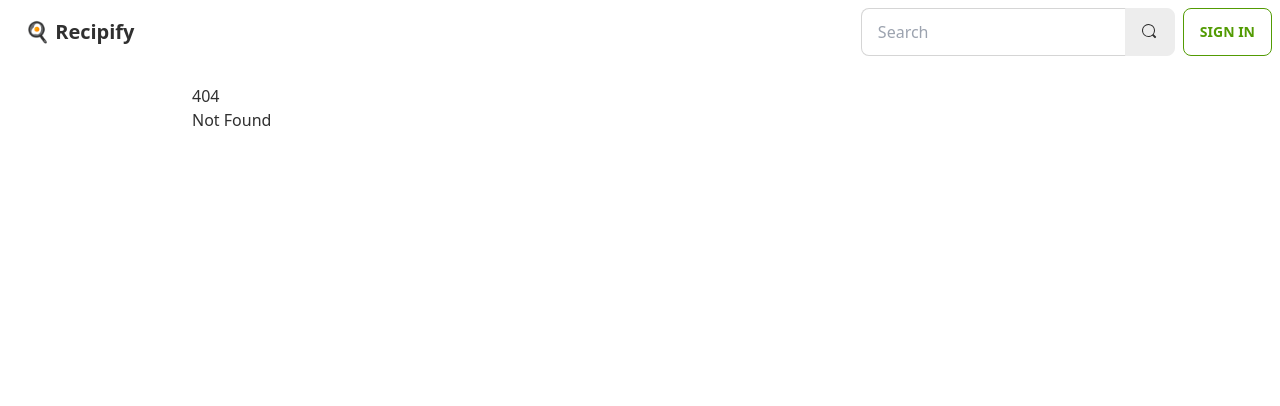
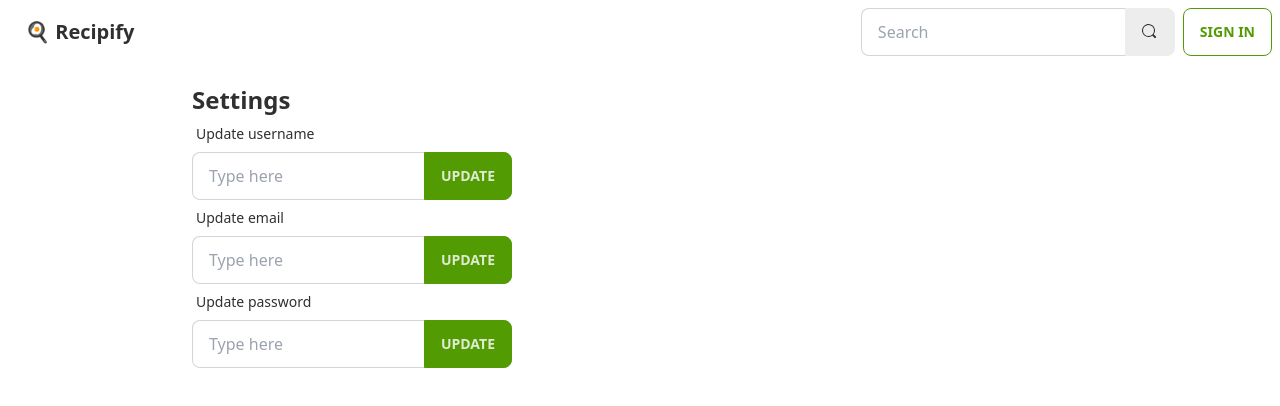
Before and after one commit to paulbgtr/recipify, a SvelteKit app in the folder apps/frontend/: page /my/settings in a window 1280 px wide. Before the commit this address had no page. Shown: the top 406 px of the page. Built offline with nearby package versions, Linux system fonts and the light colour scheme.

Commit message:
Implement simple /my/settings page

```diff
--- /dev/null
+++ b/apps/frontend/src/routes/my/settings/+page.svelte
@@ -0,0 +1,70 @@
+<script>
+    let newUsername = ""
+    let newEmail = ""
+    let newPassword = ""
+
+    const handleUpdateUsername = async () => {
+        //todo
+    }
+
+    const handleUpdateEmail = async () => {
+        //todo
+    }
+
+    const handleUpdatePassword = async () => {
+        //todo
+    }
+</script>
+
+<h1 class="text-2xl font-bold">Settings</h1>
+
+<div class="w-full max-w-xs form-control">
+  <label class="label">
+    <span class="label-text">Update username</span>
+  </label>
+  <div class="join">
+    <input
+      bind:value={newUsername}
+      type="text"
+      placeholder="Type here"
+      class="w-full max-w-xs join-item input input-bordered"
+    />
+    <button on:click={handleUpdateUsername} class="btn btn-primary join-item"
+      >Update</button
+    >
+  </div>
+</div>
+
+<div class="w-full max-w-xs form-control">
+  <label class="label">
+    <span class="label-text">Update email</span>
+  </label>
+  <div class="join">
+    <input
+      bind:value={newEmail}
+      type="email"
+      placeholder="Type here"
+      class="w-full max-w-xs join-item input input-bordered"
+    />
+    <button on:click={handleUpdateEmail} class="btn btn-primary join-item"
+      >Update</button
+    >
+  </div>
+</div>
+
+<div class="w-full max-w-xs form-control">
+  <label class="label">
+    <span class="label-text">Update password</span>
+  </label>
+  <div class="join">
+    <input
+      bind:value={newPassword}
+      type="password"
+      placeholder="Type here"
+      class="w-full max-w-xs join-item input input-bordered"
+    />
+    <button on:click={handleUpdatePassword} class="btn btn-primary join-item"
+      >Update</button
+    >
+  </div>
+</div>
```
